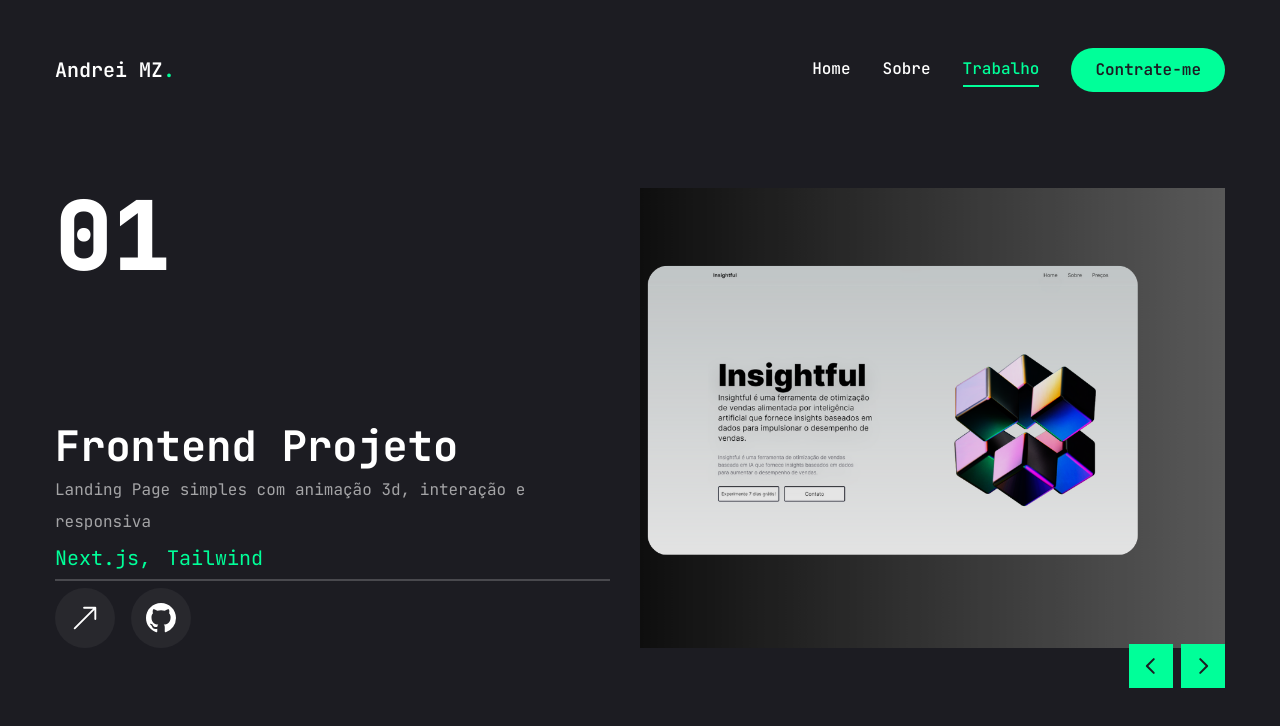
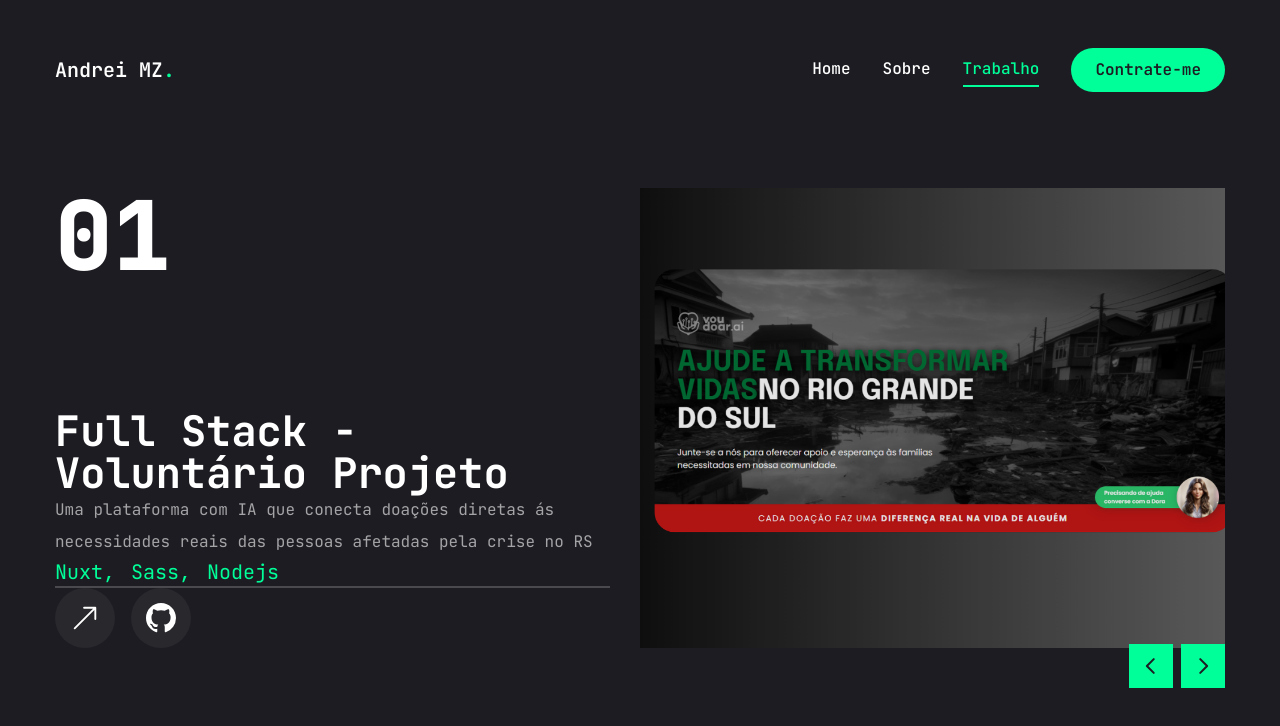
Before and after one commit to Andrei-MZ/Portfolio-Andrei, a Next.js app: page /trabalho in a window 1280 px wide. Shown: the top 726 px of the page. Built offline with nearby package versions, Linux system fonts and the light colour scheme.

Commit message:
feat: category

```diff
--- a/src/app/trabalho/page.jsx
+++ b/src/app/trabalho/page.jsx
@@ -17,8 +17,28 @@ import WorkSliderBtns from './../../components/WorkSliderBtns';
 const projects = [
   {
     num: "01",
-    category: "frontend",
+    category: "Full stack - Voluntário",
     title: "projeto 1",
+    description: "Uma plataforma com IA que conecta doações diretas ás necessidades reais das pessoas afetadas pela crise no RS",
+    stack: [{ name: "Nuxt"}, { name: "Sass"}, { name: "Nodejs"},],
+    image: "/assets/work/thumb4.png",
+    live: "https://voudoar.ai/",
+    github: "",
+  },
+  {
+    num: "02",
+    category: "Full stack - Dashboard design",
+    title: "projeto 2",
+    description: "Uma versão simplificada de um painel financeiro que possui: Uma página inicial, Uma página de login, Páginas de painel proteginas por autenticação, a capacidade dos usuários de adicionar, editar e excluir faturas e também contém um Banco de dados",
+    stack: [{ name: "Javascript"}, { name: "Tailwind"}, { name: "Nextjs"}, { name: "React"}, { name: "PostgresSQL"}],
+    image: "/assets/work/thumb3.png",
+    live: "https://nextjs-dashboard-wine-eight-63.vercel.app/",
+    github: "https://github.com/Andrei-MZ/nextjs-dashboard",
+  },
+  {
+    num: "03",
+    category: "Frontend - Landing Page",
+    title: "projeto 3",
     description: "Landing Page simples com animação 3d, interação e responsiva",
     stack: [{ name: "Next.js"}, { name: "Tailwind"}],
     image: '/assets/work/thumb1.png',
@@ -26,24 +46,14 @@ const projects = [
     github: "https://github.com/Andrei-MZ/3d-web-teste",
   },
   {
-    num: "02",
-    category: "frontend",
-    title: "projeto 2",
+    num: "04",
+    category: "Frontend - Challenger Tic Tac Toe",
+    title: "project 4",
     description: "Desenvolvi um clássico Jogo da Velha utilizando React e estilizei com Tailwind CSS.",
     stack: [{ name: "Javascript"}, { name: "Tailwind"}, { name: "React"}],
     image: "/assets/work/thumb2.png",
     live: "https://desafio-jogo-da-velha.vercel.app/",
     github: "https://github.com/Andrei-MZ/desafio-jogo-da-velha",
-  },
-  {
-    num: "03",
-    category: "Full stack",
-    title: "projeto 3",
-    description: "Uma versão simplificada de um painel financeiro que possui: Uma página inicial, Uma página de login, Páginas de painel proteginas por autenticação, a capacidade dos usuários de adicionar, editar e excluir faturas e também contém um Banco de dados",
-    stack: [{ name: "Javascript"}, { name: "Tailwind"}, { name: "Nextjs"}, { name: "React"}, { name: "PostgresSQL"}],
-    image: "/assets/work/thumb3.png",
-    live: "https://nextjs-dashboard-wine-eight-63.vercel.app/",
-    github: "https://github.com/Andrei-MZ/nextjs-dashboard",
   },
 ];
 
```
